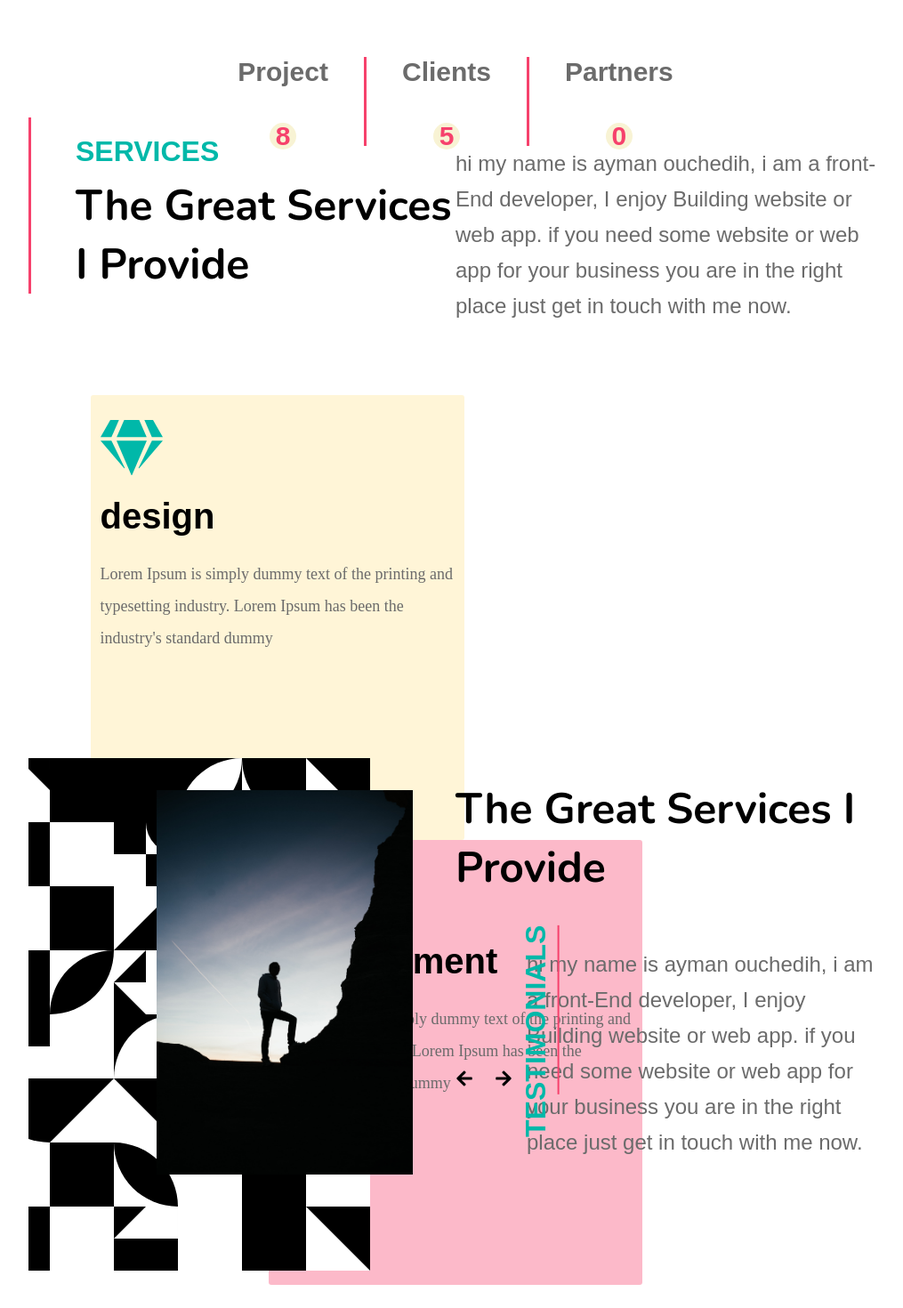
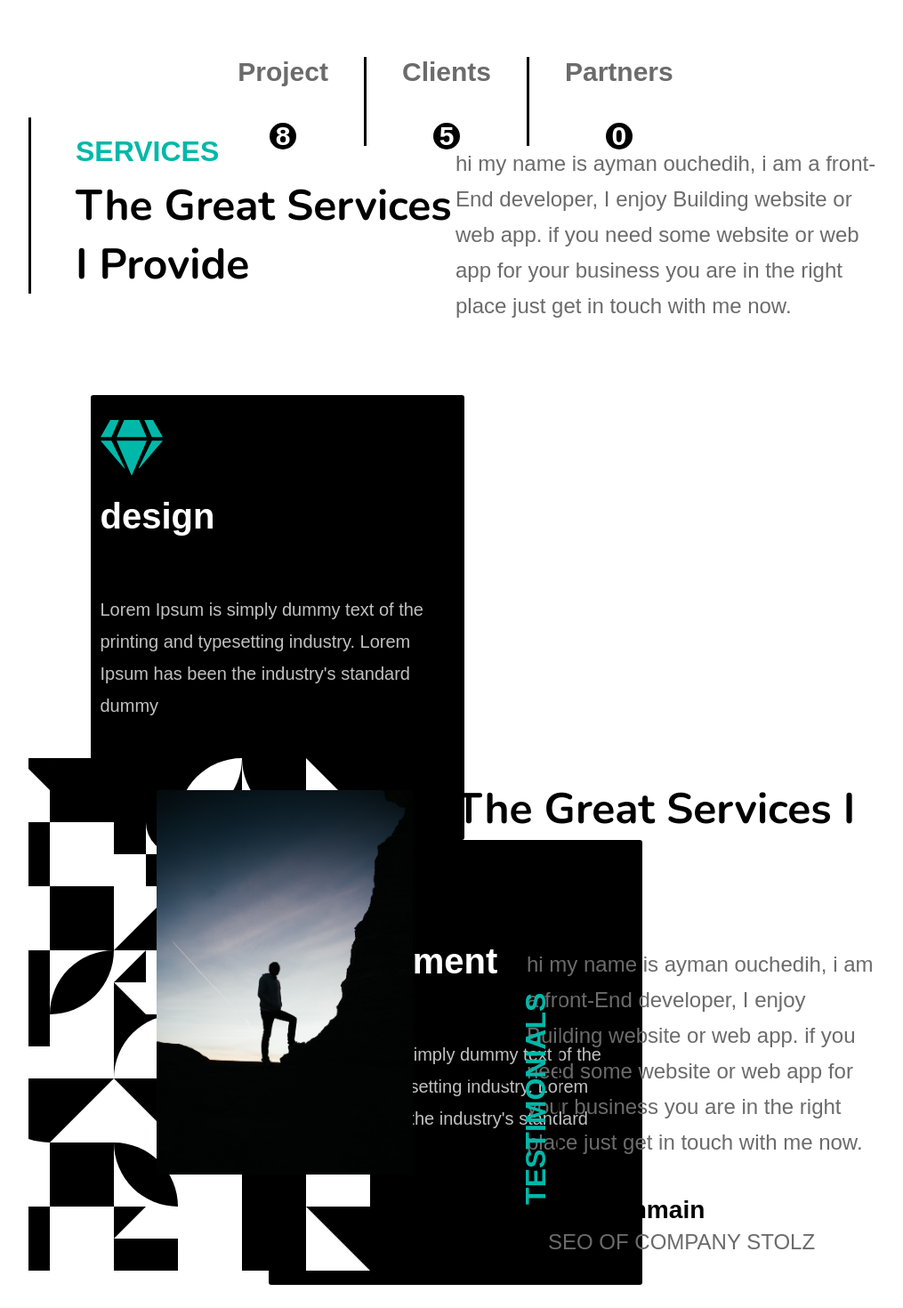
Before and after one commit to aymanouch/myportfolio, a React (Create React App) app: page / in a window 1280 px wide. Shown: the part 1480-2950 px from the top of the page at 89% size, without its empty margins (128-1143 px from the left). Built offline with nearby package versions, Linux system fonts and the light colour scheme; a web font is replaced by a local one.

Commit message:
change color

```diff
--- a/src/App.js
+++ b/src/App.js
@@ -1,4 +1,4 @@
-import React, {useState, useEffect} from 'react';
+import React from 'react';
 import "slick-carousel/slick/slick.css";
 import "slick-carousel/slick/slick-theme.css";
 import './App.css';
@@ -6,21 +6,8 @@ import Navbar from "./components/Navbar/Navbar";
 import Herosection from "./components/Herosection/Herosection";
 import Slider from "react-slick";
 import { FaArrowLeft, FaArrowRight } from 'react-icons/fa';
-import Button from "./components/Button/Button";
 
 const data = require('./Json-folder/data.json');
-
-
-function SampleNextArrow(props) {
-  const { className, style, onClick } = props;
-  return (
-    <div
-      className={className}
-      style={{ ...style, display: "block", background: "red" }}
-      onClick={onClick}
-    >ffff</div>
-  );
-}
 function App() {
 
   var settings = {
@@ -32,10 +19,6 @@ function App() {
     prevArrow:<FaArrowLeft />,
     nextArrow:<FaArrowRight />,
   };
-
-  const next = () => {
-
-  }
   return (
     <div className="App">
       <Navbar />
@@ -72,6 +55,7 @@ function App() {
             statique={{...item.statique}}
             card={{...item.card}}
             id={item.id}
+            person={item.person}
             />);
         }
       })}
--- a/src/Json-folder/data.json
+++ b/src/Json-folder/data.json
@@ -97,7 +97,11 @@
                 "exist":true,
                 "statu":false
             },
-            "pur":false
+            "pur":false,
+            "person":{
+                "name":"jack vanmain",
+                "job":"SEO OF COMPANY STOLZ"
+            }
 
         },
         {
@@ -120,7 +124,11 @@
                 "exist":true,
                 "statu":false
             },
-            "pur":false
+            "pur":false,
+            "person":{
+                "name":"mohamed khalili",
+                "job":"Electronic merchant"
+            }
 
         }
     ]
--- a/src/components/Card/Card.css
+++ b/src/components/Card/Card.css
@@ -12,13 +12,12 @@
 .container-crad__card .card-box__card{
     width:420px;
     height:500px;
-    background:#FFDE7D4F;
+    background:#000;
     margin-right:400px;
     border-radius:3px;
 }
 .container-crad__card .card-box__card:last-child{
     margin:0;
-    background:#F6416C5E;
 }
 
 .container-crad__card .card-box__card .icon-cont{
@@ -31,13 +30,15 @@
 .container-crad__card .card-box__card .title-card__card h2{
     margin: 8px 0 24px 0;
     font-size: 40px;
+    color:#fff;
 }
 .container-crad__card .card-box__card .prag-cont__card p{
     font-weight: 100;
     font-size: 18px;
-    color: #6b6b6b;
-    font-size: ;
+    color:#c1c1c1;
+    font-size:20px ;
     line-height: 36px;
+    padding-top:40px;
 }
 @media screen and (max-width:991px) {
     .container-crad__card .card-box__card{
--- a/src/components/Card/Card.js
+++ b/src/components/Card/Card.js
@@ -12,7 +12,7 @@ function Card(props) {
                    <div className="title-card__card">
                        <h2 className="marvel">design</h2>
                    </div>
-                   <div className="prag-cont__card">
+                   <div className="prag-cont__card signika">
                        <p>Lorem Ipsum is simply dummy text of the printing and typesetting industry. Lorem Ipsum has been the industry's standard dummy</p>
                    </div>
                   </div>
@@ -25,7 +25,7 @@ function Card(props) {
                    <div className="title-card__card">
                        <h2 className="marvel">development</h2>
                    </div>
-                   <div className="prag-cont__card">
+                   <div className="prag-cont__card signika">
                        <p>Lorem Ipsum is simply dummy text of the printing and typesetting industry. Lorem Ipsum has been the industry's standard dummy</p>
                    </div></div>
             </div>
--- a/src/components/Herosection/Herosection.js
+++ b/src/components/Herosection/Herosection.js
@@ -15,6 +15,7 @@ const Herosection = (props) => {
                            content={{...props.content}}
                            someLink={props.someLink}
                            alignCenter={props.dir ? "center-left" : "center-right"}
+                           person={props.person}
                            />
                            {/* add the images side  */}
                            {props.img.exist&&<ImageSh img={{...props.img.img}} statu={props.img.statu} alignCenter={!props.dir ? "center-left" : "center-right"} id={props.id}/>}
--- a/src/components/Parag/Parag.css
+++ b/src/components/Parag/Parag.css
@@ -27,7 +27,7 @@
     position: absolute;
     width:80%;
     height:2px;
-    background:#F6416C;
+    background:#000;
     bottom:0;
     right: 0;
 }
@@ -37,6 +37,12 @@
 .simple-parag__parag {
     line-height: 40px;
     padding-top:32px;
+}
+.testimonails--person{
+    padding: 40px 0 40px 24px;
+}
+.testimonails--person h3{
+    color: #000;
 }
 @media screen and (max-width:991px) {
     .parag.big-para__height{
--- a/src/components/Parag/Parag.js
+++ b/src/components/Parag/Parag.js
@@ -5,6 +5,9 @@ const Parag = (props) => {
         <div className={`parag signika ${(!props.simpleTitle && !props.bigbig) ? 'with-title': ''} ${props.bigbig ? 'big-para__height' : ''}`}>
                {((!props.simpleTitle)&&!props.bigbig)&&<h2 className="marvel">{props.smallTitle}</h2>}
                <p className="simple-parag__parag">{props.parag}</p>
+               {props.person&&(<div className="testimonails--person"><h3>{props.person.name}</h3>
+               <p>{props.person.job}</p>
+               </div>)}
         </div>
     );
 }
--- a/src/components/Statique/Statique.css
+++ b/src/components/Statique/Statique.css
@@ -10,7 +10,7 @@
 }
 .statique-box__container ul li{
     padding:0 40px;
-    border-right:3px solid #f6416c;
+    border-right:3px solid #000;
     text-align: center;
     font-weight:bold;
     color:#6B6B6B;
@@ -27,8 +27,8 @@
     height:30px;
     margin-top:40px;
     border-radius:50%;
-    background:#F8F3D4;
-    color:#f6416c;
+    background:#000;
+    color:#fff;
     line-height: 30px;
     margin-left: auto;
     margin-right: auto;
--- a/src/components/TextBox/TextBox.js
+++ b/src/components/TextBox/TextBox.js
@@ -13,13 +13,15 @@ const TextBox = (props) => {
                  smallTitle={props.content.smallTitle}
                  bigTitle={props.content.bigTitle}
                  otherTitle={props.content.otherTitle}
-                 simpleTitle={props.content.simpleTitle} />
+                 simpleTitle={props.content.simpleTitle}
+                 />
                  </div>
                  <div className="itme2 itme-text__textbox">
                      <Parag simpleTitle={props.content.simpleTitle}
                      bigbig={props.content.bigbig}
                      smallTitle={props.content.smallTitle}
-                     parag={props.content.parag}/></div>
+                     parag={props.content.parag}
+                     person={props.person}/></div>
             </div>
 
             {props.someLink&&<SomeLink />}
--- a/src/components/Title/Title.css
+++ b/src/components/Title/Title.css
@@ -23,7 +23,7 @@
     font-size:48px;
     text-transform:capitalize;
     padding-left: 50px;
-    border-left:3px solid #f6416c;
+    border-left:3px solid #000000;
 }
 .simple-title h1 span{
     color: #00B8A9;
```
Also changed, not shown: src/App.css (line endings or trailing spaces).
